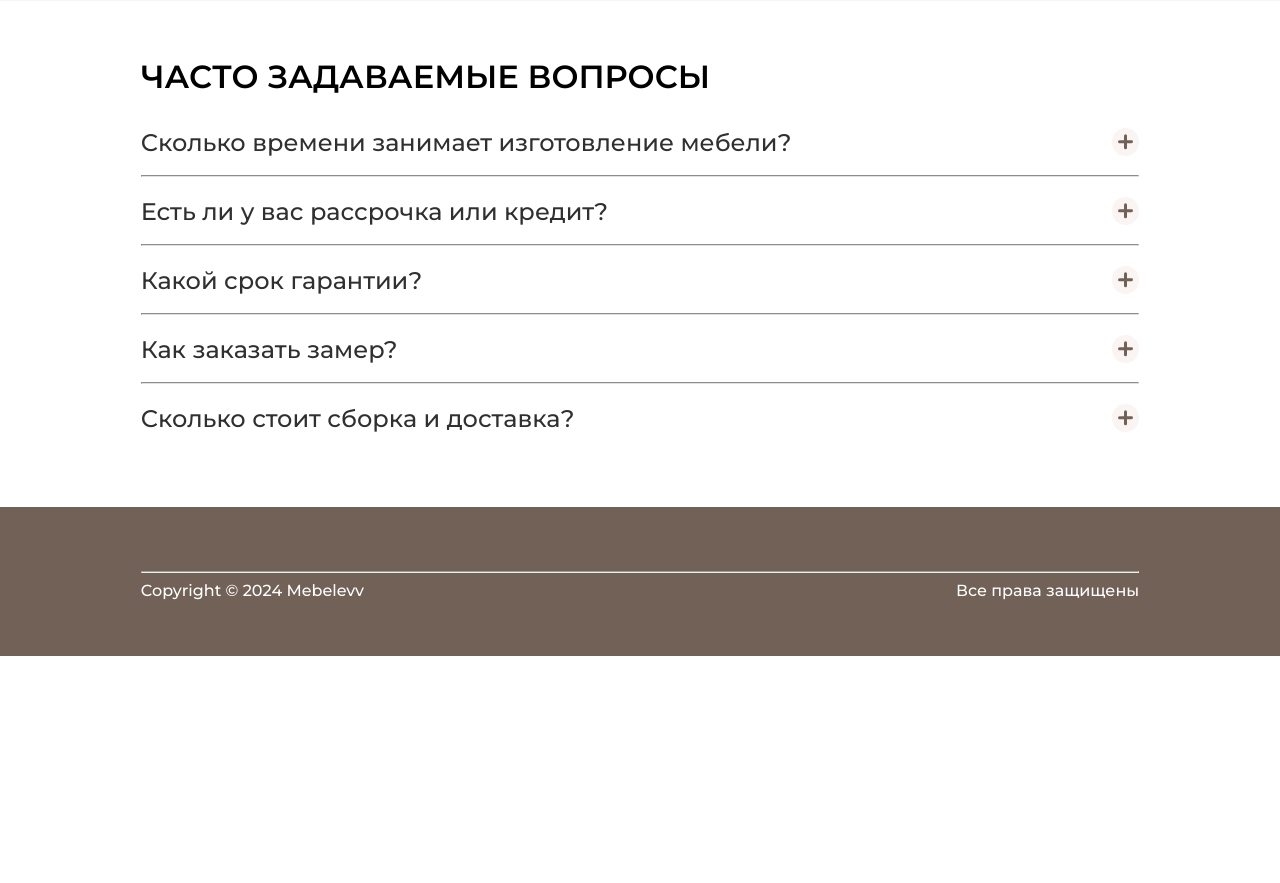
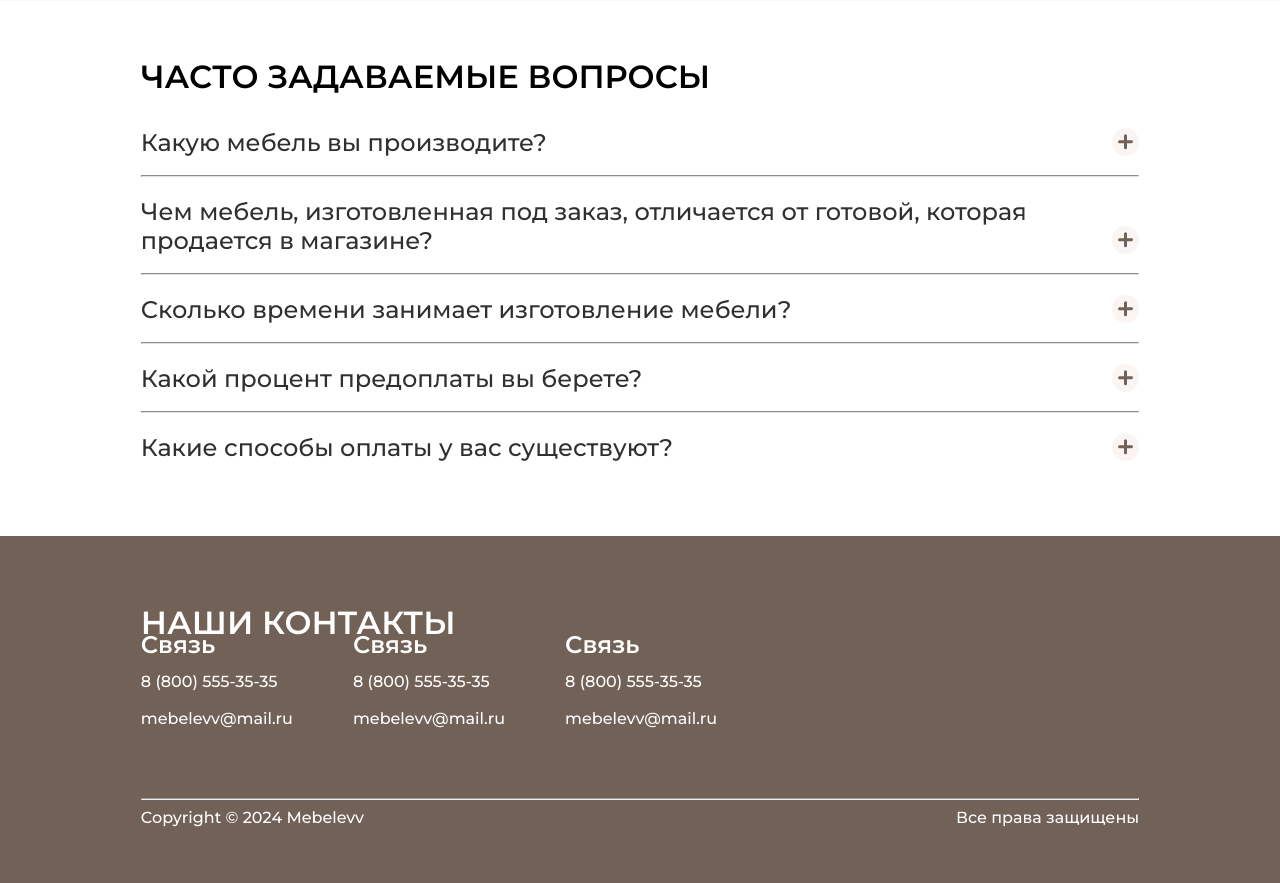
Before and after one commit to rvasutenko/Mebelevv, a Django app: page / in a window 1280 px wide. Shown: the part 1917-2800 px from the top of the page. Before the commit the page ends 2573 px from the top, so only its background shows below. Run offline with Django 5.2, Linux system fonts and the light colour scheme.

Commit message:
upd: footer

```diff
--- a/mebelevv/static/mebelevv/main.css
+++ b/mebelevv/static/mebelevv/main.css
@@ -389,7 +389,6 @@ html, body {
   .questions-title {
     font-size: 2em;
     font-weight: 600;
-
   }
 
   .questions-list {
@@ -398,7 +397,6 @@ html, body {
   }
 
   .contacts-section {
-    height: 840px;
     background: var(--ui-brown);
     display: flex;
     flex-direction: column;
@@ -417,3 +415,51 @@ html, body {
     justify-content: space-between;
     color: var(--ui-white);
   }
+
+  .contacts-main {
+      display: flex;
+      flex-direction: row;
+      padding-bottom: 40px;
+      width: 100%;
+      justify-content: space-between;
+      line-height: 22px;
+  }
+
+  .contacts-map {
+      overflow: hidden;
+      width: fit-content;
+      border-radius: 16px;
+  }
+
+  .contacts-text {
+      font-size: 2em;
+      font-weight: 600;
+      color: var(--ui-white);
+  }
+
+  .contacts-text-wrap {
+      display: flex;
+      justify-content: space-between;
+      flex-direction: column;
+      padding: 20px 0;
+  }
+
+  .contacts-connect {
+      display: flex;
+      flex-direction: column;
+      gap: 15px;
+      font-size: 1em;
+      font-weight: 500;
+      color: var(--ui-white);
+  }
+
+  .contacts-connect-title {
+      font-weight: 600;
+      font-size: 1.5em;
+  }
+
+  .contacts-wrap {
+      display: flex;
+      justify-content: space-between;
+      gap: 60px;
+  }
--- a/mebelevv/templates/mebelevv/index.html
+++ b/mebelevv/templates/mebelevv/index.html
@@ -79,39 +79,45 @@
         </span>
         <div class="questions-list element hidden">
             <div class="questions-collapsible-wrap">
+                <button class="questions-collapsible">Какую мебель вы производите?</button>
+                <div class="questions-content">
+                    <div class="questions-text">
+                        Мы производим корпусную мебель (шкафы, мебель для детей, офисная мебель, для ванной, кухонная мебель, любой проект, который необходим заказчику). Мы можем изготовить мебель по вашему проекту либо по фотографии.                    </div>
+                </div>
+                <hr class="questions-content-hr">
+            </div>
+            <div class="questions-collapsible-wrap">
+                <button class="questions-collapsible">Чем мебель, изготовленная под заказ, отличается от готовой, которая продается в магазине?</button>
+                <div class="questions-content">
+                    <div class="questions-text">
+                        В отличие от мебели, приобретенной в магазине, где вы ограниченны размерами, конфигурацией и цветом мебели. Мебель же, изготовленная под заказ, ограничена только вашей фантазией: вы можете варьировать цвет, материал, конфигурацию, фурнитуру, размер, декор и т.д.                    </div>
+                </div>
+                <hr class="questions-content-hr">
+            </div>
+            <div class="questions-collapsible-wrap">
                 <button class="questions-collapsible">Сколько времени занимает изготовление мебели?</button>
                 <div class="questions-content">
                     <div class="questions-text">
-                        Сроки изготовления мебели варьируются в зависимости от сложности и объема заказа. Большие кухни с нестандартными фасадами и сложными механизмами, большие прихожие изготавливаются в среднем до 25 рабочих дней. Двери шкафов-купе, простые шкафы, столы (в том числе компьютерные), тумбы, комоды занимают меньше времени для разработки и изготовления – от 3 до 10 рабочих дней. Но, опять же, индивидуальная мебель – это масса тонкостей и ньюансов, которые могут повлиять на сроки изготовления мебели.
+                        Сроки изготовления мебели варьируются в зависимости от сложности и объема заказа. Большие кухни с нестандартными фасадами и сложными механизмами, большие прихожие изготавливаются в среднем до 25 рабочих дней. Двери шкафов-купе, простые шкафы, столы (в т.ч. компьютерные), тумбы, комоды занимают меньше времени для разработки и изготовления - от 3 до 10 рабочих дней. Но, опять же, индивидуальная мебель - это масса тонкостей и ньюансов, которые могут повлиять на сроки изготовления мебели.
                     </div>
                 </div>
                 <hr class="questions-content-hr">
             </div>
             <div class="questions-collapsible-wrap">
-                <button class="questions-collapsible">Есть ли у вас рассрочка или кредит?</button>
+                <button class="questions-collapsible">Какой процент предоплаты вы берете?</button>
                 <div class="questions-content">
-                    <div class="questions-text">aывыфвфывыфффффффффффффффффф</div>
+                    <div class="questions-text">
+                        Согласно договору мы берем от 50% от стоимости изготовления изделия.
+                    </div>
                 </div>
                 <hr class="questions-content-hr">
             </div>
             <div class="questions-collapsible-wrap">
-                <button class="questions-collapsible">Какой срок гарантии?</button>
+                <button class="questions-collapsible">Какие способы оплаты у вас существуют?</button>
                 <div class="questions-content">
-                    <div class="questions-text">aывыфвфывыфффффффффффффффффф</div>
-                </div>
-                <hr class="questions-content-hr">
-            </div>
-            <div class="questions-collapsible-wrap">
-                <button class="questions-collapsible">Как заказать замер?</button>
-                <div class="questions-content">
-                    <div class="questions-text">aывыфвфывыфффффффффффффффффф</div>
-                </div>
-                <hr class="questions-content-hr">
-            </div>
-            <div class="questions-collapsible-wrap">
-                <button class="questions-collapsible">Сколько стоит сборка и доставка?</button>
-                <div class="questions-content">
-                    <div class="questions-text">aывыфвфывыфффффффффффффффффф</div>
+                    <div class="questions-text">
+                        Мы работаем как с наличным расчетом, так и по безналичному расчету. Также возможно оформление рассрочки и кредита.
+                    </div>
                 </div>
             </div>
 
@@ -119,12 +125,34 @@
     </section>
 
     <section class="contacts-section">
-        <div class="contacts-wrap">
-            <div class="contacts-connect"></div>
-            <div class="contacts-media"></div>
-            <div class="contacts-address"></div>
+        <div class="contacts-main">
+            <div class="contacts-text-wrap">
+            <span class="contacts-text">
+                НАШИ КОНТАКТЫ
+            </span>
+            <div class="contacts-wrap">
+                <div class="contacts-connect">
+                    <span class="contacts-connect-title">Связь</span>
+                    <span class="contacts-connect-number">8 (800) 555-35-35</span>
+                    <span class="contacts-connect-email">mebelevv@mail.ru</span>
+                </div>
+                <div class="contacts-connect">
+                    <span class="contacts-connect-title">Связь</span>
+                    <span class="contacts-connect-number">8 (800) 555-35-35</span>
+                    <span class="contacts-connect-email">mebelevv@mail.ru</span>
+                </div>
+                <div class="contacts-connect">
+                    <span class="contacts-connect-title">Связь</span>
+                    <span class="contacts-connect-number">8 (800) 555-35-35</span>
+                    <span class="contacts-connect-email">mebelevv@mail.ru</span>
+                </div>
+            </div>
         </div>
-         <div class="contacts-map"></div>
+        <div class="contacts-map">
+            <script type="text/javascript" charset="utf-8" async src="https://api-maps.yandex.ru/services/constructor/1.0/js/?um=constructor%3A55e27bc7b91ced832623cb237b52063532ca99c52546a0f6c37a8ec23fe186b4&amp;width=420&amp;height=240&amp;lang=ru_RU&amp;scroll=true"></script>
+         </div>
+        </div>
+
          <div class="footer">
             <hr class="footer-hr">
                 <div class="footer-text">
@@ -134,6 +162,7 @@
             </div>
     </section>
 </body>
+
 <script>
     (function move() {
     let container = document.querySelector('.gallery-items'),
```
Also changed, not shown: static/app.css (+0 -30 lines).
